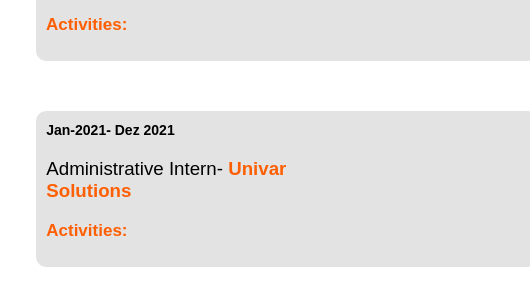
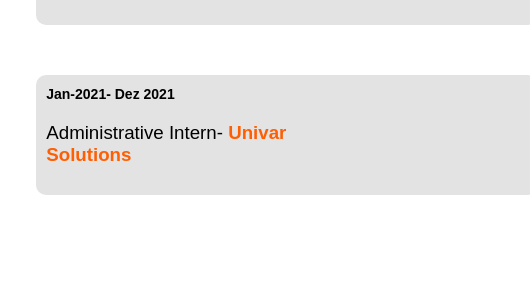
Before and after one commit to giovannelimadev/meuportifolio, a plain HTML site: page index.html in a window 1280 px wide. Shown: the part 2031-2322 px from the top of the page, 750-1280 px from the left. Drawn offline with Linux system fonts and the light colour scheme.

Commit message:
Update index.html
ATUALIZAÇÃO 23/07/24

```diff
--- a/index.html
+++ b/index.html
@@ -60,9 +60,6 @@
                 <div class="fvr-text">
                     <small class="text-small-fvr">2022- now</small>
                     <h3 class="commercial-assistant">Commercial Assistant- <span class="grupo-fvr-security">Grupo FVR Security</span></h3>
-                    <p>
-                        <span class="activities-fvr">Activities:</span>
-                    </p>
                 </div>
             </div>
             <div class="univar">
@@ -70,9 +67,6 @@
                 <div class="univar-text">
                     <small class="text-small-univar">Jan-2021- Dez 2021</small>
                     <h3 class="administrative-intern">Administrative Intern- <span class="univar-solutions">Univar Solutions</span></h3>
-                    <p>
-                        <span class="activities-univar">Activities:</span>
-                    </p>
                 </div>
             </div>
             <p> </p>
```
